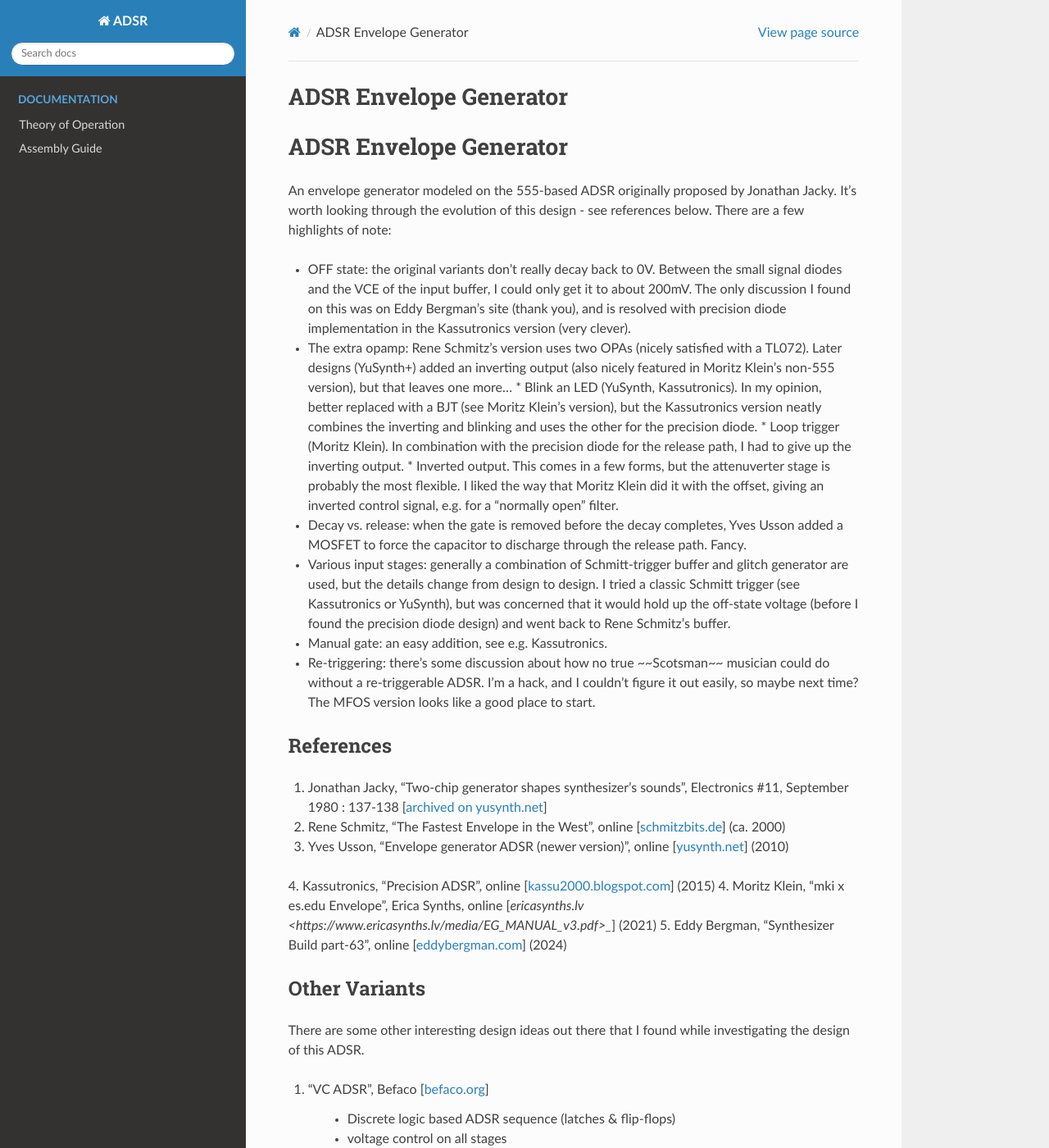
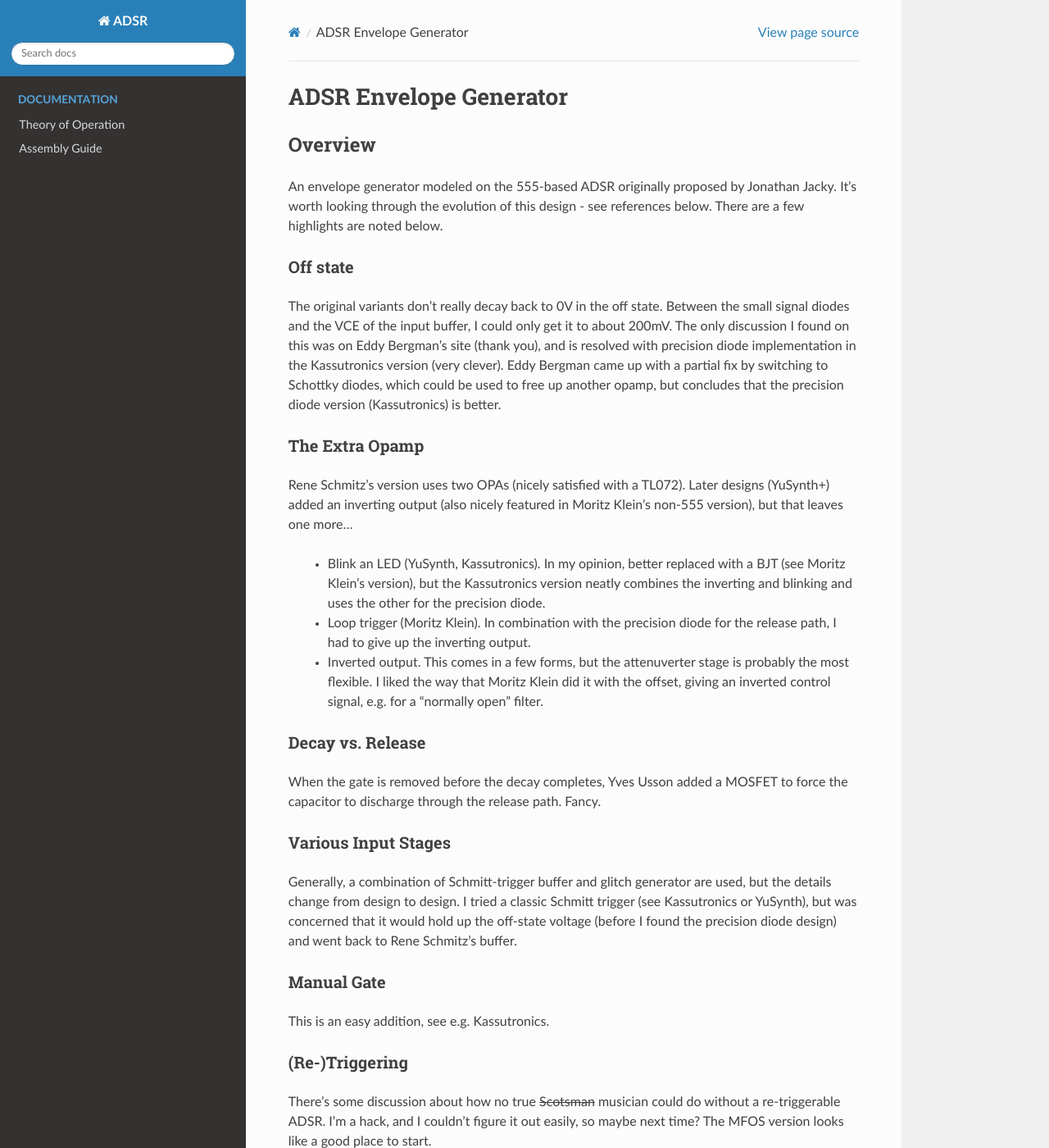
Before and after one commit to xdylanm/adsr-eg, a Sphinx documentation site: the page built from docs/source/index.rst, in a window 1280 px wide and 1400 px high. Shown: the whole window at 82% size. Built offline with Sphinx 7.4.7 and the Read the Docs theme 3.1.0, drawn with Linux system fonts in a browser that asks for light colours; some of the changed text lies outside the part shown.

Commit message:
Documentation cleanup

```diff
--- a/README.rst
+++ b/README.rst
@@ -1,42 +1,76 @@
+.. role:: strike
+    :class: strike
+
 ADSR Envelope Generator
 =======================
 
-An envelope generator modeled on the 555-based ADSR originally proposed by Jonathan Jacky. It's worth looking through the evolution of this design - see references below. There are a few highlights of note:
+Overview
+^^^^^^^^
 
-* OFF state: the original variants don't really decay back to 0V. Between the small signal diodes and the VCE of the input buffer, I could only get it to about 200mV. The only discussion I found on this was on Eddy Bergman's site (thank you), and is resolved with precision diode implementation in the Kassutronics version (very clever).
-* The extra opamp: Rene Schmitz's version uses two OPAs (nicely satisfied with a TL072). Later designs (YuSynth+) added an inverting output (also nicely featured in Moritz Klein's non-555 version), but that leaves one more...
+An envelope generator modeled on the 555-based ADSR originally proposed by Jonathan Jacky. It's worth looking through the evolution of this design - see references below. There are a few highlights are noted below.
+
+Off state
+---------
+
+The original variants don't really decay back to 0V in the off state. Between the small signal diodes and the VCE of the input buffer, I could only get it to about 200mV. The only discussion I found on this was on Eddy Bergman's site (thank you), and is resolved with precision diode implementation in the Kassutronics version (very clever). Eddy Bergman came up with a partial fix by switching to Schottky diodes, which could be used to free up another opamp, but concludes that the precision diode version (Kassutronics) is better.
+
+The Extra Opamp
+---------------
+
+Rene Schmitz's version uses two OPAs (nicely satisfied with a TL072). Later designs (YuSynth+) added an inverting output (also nicely featured in Moritz Klein's non-555 version), but that leaves one more...
+
   * Blink an LED (YuSynth, Kassutronics). In my opinion, better replaced with a BJT (see Moritz Klein's version), but the Kassutronics version neatly combines the inverting and blinking and uses the other for the precision diode.
   * Loop trigger (Moritz Klein). In combination with the precision diode for the release path, I had to give up the inverting output.
   * Inverted output. This comes in a few forms, but the attenuverter stage is probably the most flexible. I liked the way that Moritz Klein did it with the offset, giving an inverted control signal, e.g. for a "normally open" filter.
-* Decay vs. release: when the gate is removed before the decay completes, Yves Usson added a MOSFET to force the capacitor to discharge through the release path. Fancy.
-* Various input stages: generally a combination of Schmitt-trigger buffer and glitch generator are used, but the details change from design to design. I tried a classic Schmitt trigger (see Kassutronics or YuSynth), but was concerned that it would hold up the off-state voltage (before I found the precision diode design) and went back to Rene Schmitz's buffer.
-* Manual gate: an easy addition, see e.g. Kassutronics.
-* Re-triggering: there's some discussion about how no true ~~Scotsman~~ musician could do without a re-triggerable ADSR. I'm a hack, and I couldn't figure it out easily, so maybe next time? The MFOS version looks like a good place to start.
+
+Decay vs. Release
+-----------------
+
+When the gate is removed before the decay completes, Yves Usson added a MOSFET to force the capacitor to discharge through the release path. Fancy.
+
+Various Input Stages
+--------------------
+
+Generally, a combination of Schmitt-trigger buffer and glitch generator are used, but the details change from design to design. I tried a classic Schmitt trigger (see Kassutronics or YuSynth), but was concerned that it would hold up the off-state voltage (before I found the precision diode design) and went back to Rene Schmitz's buffer.
+
+Manual Gate
+-----------
+
+This is an easy addition, see e.g. Kassutronics.
+
+(Re-)Triggering
+---------------
+
+There's some discussion about how no true :strike:`Scotsman` musician could do without a re-triggerable ADSR. I'm a hack, and I couldn't figure it out easily, so maybe next time? The MFOS version looks like a good place to start.
 
 
 References
-----------
+^^^^^^^^^^
 
 1. Jonathan Jacky, "Two-chip generator shapes synthesizer's sounds", Electronics #11, September 1980 : 137-138 [`archived on yusynth.net <https://yusynth.net/archives/Electronics/J-Jacky-ADSR-1980.pdf>`_]
 2. Rene Schmitz, "The Fastest Envelope in the West", online [`schmitzbits.de <https://www.schmitzbits.de/adsr.html>`_] (ca. 2000)
 3. Yves Usson, "Envelope generator ADSR (newer version)", online [`yusynth.net <https://yusynth.net/Modular/EN/ADSR/index_new.html>`_] (2010)
 4. Kassutronics, "Precision ADSR", online [`kassu2000.blogspot.com <https://kassu2000.blogspot.com/2015/05/precision-adsr.html>`_] (2015)
-4. Moritz Klein, "mki x es.edu Envelope", Erica Synths, online [`ericasynths.lv <https://www.ericasynths.lv/media/EG_MANUAL_v3.pdf>_`] (2021)
-5. Eddy Bergman, "Synthesizer Build part-63", online [`eddybergman.com <https://www.eddybergman.com/2024/12/ADSR%20Rene%20Schmitz.html>`_] (2024)
+5. Moritz Klein, "mki x es.edu Envelope", Erica Synths, online [`ericasynths.lv <https://www.ericasynths.lv/media/EG_MANUAL_v3.pdf>_`] (2021)
+6. Eddy Bergman, "Synthesizer Build part-63", online [`eddybergman.com <https://www.eddybergman.com/2024/12/ADSR%20Rene%20Schmitz.html>`_] (2024)
 
 Other Variants
---------------
+^^^^^^^^^^^^^^
 
 There are some other interesting design ideas out there that I found while investigating the design of this ADSR.
 
-1. "VC ADSR", Befaco [`befaco.org <https://www.befaco.org/vc-adsr/>`_]
+Befaco VC ADSR
+--------------
 
+    * [`befaco.org <https://www.befaco.org/vc-adsr/>`_]
     * Discrete logic based ADSR sequence (latches & flip-flops)
     * voltage control on all stages
     * switch between gate and trigger mode
     * shape-controllable between exponential and linear rise and fall.
 
-2. Ray Wilson, "ADSR Envelope Generator", MFOS [`musicfromouterspace.com <https://musicfromouterspace.com/analogsynth_new/ADSR001/ADSR001.html>`_]
+MFOS (Ray Wilson) ADSR Envelope Generator
+-----------------------------------------
 
+    * [`musicfromouterspace.com <https://musicfromouterspace.com/analogsynth_new/ADSR001/ADSR001.html>`_]
     * discrete logic based ADSR sequence (latches)
     * re-triggerable A+D/R
--- /dev/null
+++ b/docs/source/_static/deco.css
@@ -0,0 +1,3 @@
+.strike {
+  text-decoration: line-through;
+}
--- a/docs/source/conf.py
+++ b/docs/source/conf.py
@@ -15,6 +15,7 @@ author = 'idyllm'
 
 extensions = [
     'sphinx_rtd_theme',
+    'nbsphinx',
 ]
 
 templates_path = ['_templates']
@@ -26,3 +27,4 @@ exclude_patterns = []
 
 html_theme = 'sphinx_rtd_theme'
 html_static_path = ['_static']
+html_css_files = ['deco.css']
--- a/docs/source/index.rst
+++ b/docs/source/index.rst
@@ -1,6 +1,3 @@
-ADSR Envelope Generator
-=======================
-
 .. include:: ../../README.rst
 
 .. toctree::
--- a/docs/source/input_buffer.rst
+++ b/docs/source/input_buffer.rst
@@ -45,4 +46,4 @@ With R3=100, :math:`V_{th,R} = 1.2` V, :math:`V_{th,F} = 1.0` V, :math:`\Delta V
 Conclusions
 -----------
 
-The problem with this circuit is the low-level (OFF) voltage: the release path decays to this level, which creates a long tail on the envelope and holds the output of the envelope at that level. In Rene Schmitz's design, the low output is pulled down to the :math:`V_{CE,sat.}` of the output transistor in the buffer, which should be 50-80mV. This is similar to what you'd expect for a rail-to-rail comparator (e.g. `TLV360x <https://www.ti.com/lit/ds/symlink/tlv3601.pdf>`_`).
+The problem with this circuit is the low-level (OFF) voltage: the release path decays to this level, which creates a long tail on the envelope and holds the output of the envelope at that level. In Rene Schmitz's design, the low output is pulled down to the :math:`V_{CE,sat.}` of the output transistor in the buffer, which should be 50-80mV. This is similar to what you'd expect for a rail-to-rail comparator (e.g. `TLV360x <https://www.ti.com/lit/ds/symlink/tlv3601.pdf>`_), but the level is still held up by the very small current though the small-signal diode. In the Kassutronics circuit, a classic Schmitt-trigger buffer is used (albeit with a :math:`10\Omega` resistor from the emitter to ground), so clearly this is OK in practice when the diode issue is addressed.
```
Also changed, not shown: other parts of docs/source/input_buffer.rst (+1 -0 lines).
